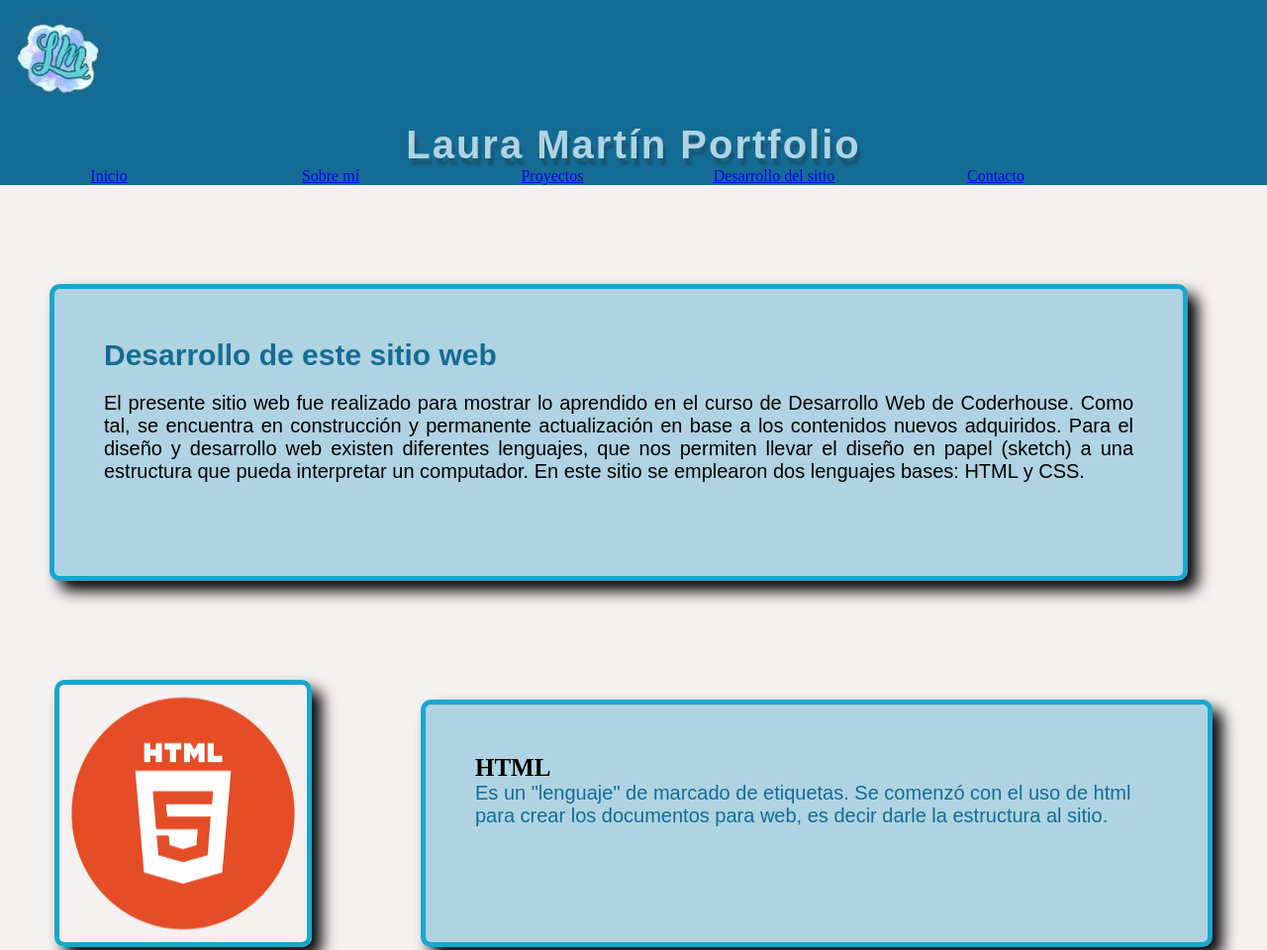
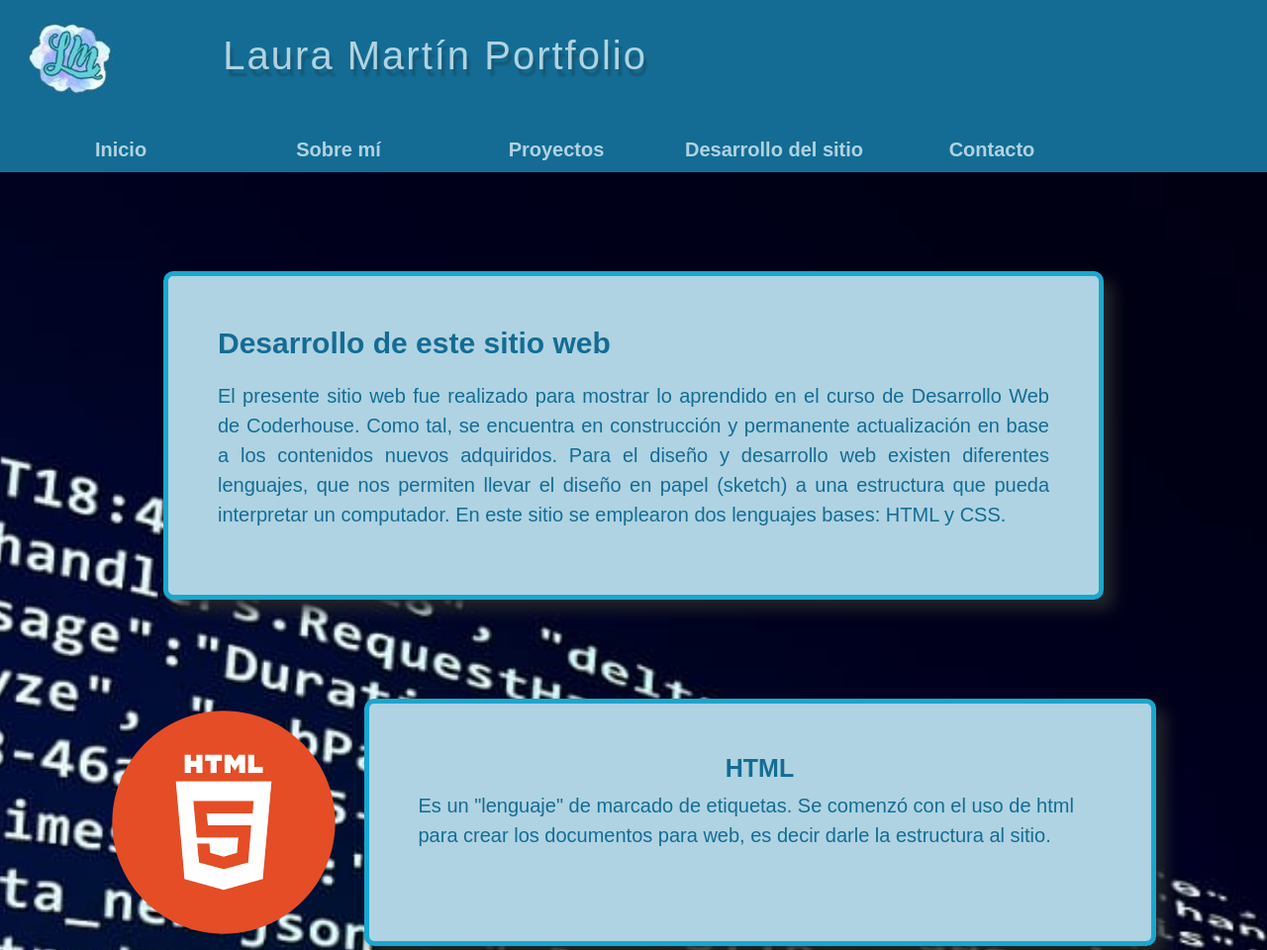
Before and after one commit to LauMartin7/Entrega-final, a plain HTML site: page pages/desarrollo.html in a window 1280 px wide. Shown: the top 960 px of the page at 99% size. Drawn offline with nearby package versions, Linux system fonts and the light colour scheme.

Commit message:
pagina desarrollo terminada(no mobile)

```diff
--- a/css/estilos.css
+++ b/css/estilos.css
@@ -74,6 +74,9 @@ header nav ul li {
     justify-content: center;
 }
 
+#headerDesarrollo {
+    margin-bottom: 0;
+}
 
 /*Main*/
 
@@ -308,19 +311,17 @@ p{
 
 /*Desarrollo del sitio*/
 
-.desarrollo{
-    height: 300px;
+
+.desarrollo {
     padding: 50px;
     background-color:  rgb(175, 211, 226);
     border: 5px solid rgb(25, 167, 206);
     border-radius: 10px;
     box-shadow: 10px 10px 15px;
-    margin-left: 50px;
-    margin-right: 80px;
+    margin-left: 95px;
 }
 
-.desarrollo p{
-    color: black;
+.desarrollo p {
     margin-top: 20px;
     text-align: justify;
 }
@@ -328,12 +329,13 @@ p{
 .lenguajes{
     display: flex;
     flex-flow: row wrap;
-    justify-content: space-around;
+    justify-content: center;
+    align-items: center;
     margin-top: 100px;
     width: 100%;
 }
 
-.lenguajes div{
+.lenguajesTexto {
     width: 800px;
     height: 250px;
     padding: 50px;
@@ -341,17 +343,23 @@ p{
     border: 5px solid rgb(25, 167, 206);
     border-radius: 10px;
     box-shadow: 10px 10px 15px;
-    margin-top: 20px;
 }
 
-.lenguajes div h3{
+.lenguajesTexto h3 {
+    font-family: 'Mukta', sans-serif;
     font-size: 25px;
+    color: rgb(20, 108, 148);
+    font-weight: bold;
+    text-align: center;
 }
 
-.lenguajes img {
-    border: 5px solid rgb(25, 167, 206);
-    border-radius: 10px;
-    box-shadow: 10px 10px 15px;
+
+#desarrollo {
+    padding-bottom: 100px;
+    padding-top: 100px;
+    background-image: url(../img/codigo.jpg);
+    background-size: cover;
+    background-position: center;
 }
 
 /*Contacto*/
@@ -452,6 +460,7 @@ footer {
 .descargarCV:hover {
     box-shadow: 5px 7px 18px 7px rgb(221, 237, 231);
 }
+
 
 /*MOVIL*/
 
--- a/pages/desarrollo.html
+++ b/pages/desarrollo.html
@@ -6,29 +6,57 @@
     <meta name="viewport" content="width=device-width, initial-scale=1.0">
     <title>Desarrollo del sitio | Laura Martín Portfolio</title>
     <link rel="shortcut icon" href="../img/favicon.png">
+    <!--bootstrap-->
+    <link href="https://cdn.jsdelivr.net/npm/bootstrap@5.3.0/dist/css/bootstrap.min.css" rel="stylesheet" integrity="sha384-9ndCyUaIbzAi2FUVXJi0CjmCapSmO7SnpJef0486qhLnuZ2cdeRhO02iuK6FUUVM" crossorigin="anonymous">
+    <script src="https://cdn.jsdelivr.net/npm/bootstrap@5.3.0/dist/js/bootstrap.bundle.min.js" integrity="sha384-geWF76RCwLtnZ8qwWowPQNguL3RmwHVBC9FhGdlKrxdiJJigb/j/68SIy3Te4Bkz" crossorigin="anonymous"></script>
     <link rel="stylesheet" href="../css/estilos.css">
 </head>
 <!--Body de la página Desarrollo-->
 <body>
     <!--Header con menú de navegación-->
-    <header id="header">
-        <div>
+    <header id="headerDesarrollo">
+        <div class="container-fluid">
+            <div class="row">
+                <div class="col-lg-2 col-4">
                     <img src="../img/logo.jpg" alt="logo-sitio">
+                </div>
+                <div class="col-lg-10 col-8">
                     <h1>Laura Martín Portfolio</h1>
                 </div>
-        <nav>
-            <ul>
-                <li><a href="../index.html" target="_blank">Inicio</a></li>
-                <li><a href="./sobreMi.html" target="_blank">Sobre mí</a></li>
-                <li><a href="./proyectos.html" target="_blank">Proyectos</a></li>
-                <li><a href="./desarrollo.html" target="_blank">Desarrollo del sitio</a></li>
-                <li><a href="./contacto.html" target="_blank">Contacto</a></li>
+            </div>
+        </div>
+        <nav class="navbar navbar-expand-lg navbar-light">
+            <div class="container-fluid">
+                <button class="navbar-toggler" type="button" data-bs-toggle="collapse" data-bs-target="#navbarNav" aria-controls="navbarNav" aria-expanded="false" aria-label="Toggle navigation">
+                    <span class="navbar-toggler-icon"></span>
+                </button>
+                <div class="collapse navbar-collapse" id="navbarNav">
+                    <ul class="navbar-nav">
+                        <li class="nav-item">
+                            <a class="nav-link" aria-current="page" href="../index.html" target="_blank">Inicio</a>
+                        </li>
+                        <li class="nav-item">
+                            <a class="nav-link" href="./sobreMi.html" target="_blank">Sobre mí</a>
+                        </li>
+                        <li class="nav-item">
+                            <a class="nav-link" href="./proyectos.html" target="_blank">Proyectos</a>
+                        </li>
+                        <li class="nav-item">
+                            <a class="nav-link" href="./desarrollo.html" target="_blank">Desarrollo del sitio</a>
+                        </li>
+                        <li class="nav-item">
+                            <a class="nav-link" href="./contacto.html" target="_blank">Contacto</a>
+                        </li>
                     </ul>
+                </div>
+            </div>
         </nav>
     </header>
-    <main>
-        <!--Div con explicación del sitio/intro de la página-->
-        <div class="desarrollo">
+    <main id="desarrollo">
+        <!--Section con explicación del sitio/intro de la página-->
+        <section class="container">
+            <div class="row">
+                <div class="desarrollo col-lg-10">
                     <h2>Desarrollo de este sitio web</h2>
                     <p>El presente sitio web fue realizado para mostrar lo aprendido en el curso
                     de Desarrollo Web de Coderhouse. Como tal, se encuentra en construcción y
@@ -38,10 +66,15 @@
                     computador. En este sitio se emplearon dos lenguajes bases: HTML y CSS.
                     </p>
                 </div>
-        <!--Sección de Html explicado brevemente, en un futuro reemplazaré por bootstrap-->
-        <section class="lenguajes">
+            </div>
+        </section>
+        <!--Sección de Html explicado brevemente-->
+        <section class="container">
+            <div class="row lenguajes">
+                <div class="col-lg-3">
                     <img src="../img/logo-html.png" alt="logo html">
-            <div>
+                </div>
+                <div class="lenguajesTexto col-lg-6">
                         <h3>HTML</h3>
                         <p>
                         Es un "lenguaje" de marcado de
@@ -49,21 +82,29 @@
                         darle la estructura al sitio.
                         </p>
                 </div>
+            </div>
         </section>
-        <!--Sección de CSS explicado brevemente, en un futuro reemplazaré por SASS, GIT y GitHub-->
-        <section class="lenguajes">
+        <!--Sección de CSS explicado brevemente-->
+        <section class="container">
+            <div class="row lenguajes">
+                <div class="col-lg-3">
                     <img src="../img/logo-css.png" alt="logo css">
-            <div>
+                </div>
+                <div class="lenguajesTexto col-lg-6">
                         <h3>CSS</h3>
                         <p>Luego se utilizó CSS, el cual es un lenguaje de diseño gráfico para
                         brindarle estilo al sitio, es decir permite controlar la apariencia de
                         una página web.</p>
                 </div>
+            </div>
         </section>
         <!--Sección de Bootstrap explicado brevemente-->
-        <section class="lenguajes">
+        <section class="container">
+            <div class="row lenguajes">
+                <div class="col-lg-3">
                     <img src="../img/bootstrap.png" alt="logo bootstrap">
-            <div>
+                </div>
+                <div class="lenguajesTexto col-lg-6">
                     <h3>Bootstrap</h3>
                     <p>Es un framework que permite crear interfaces web con CSS y JavaScript.
                     Permite lograr sitios responsive de forma sencilla. En este sitio web se
@@ -71,37 +112,55 @@
                     de media queries- y para realizar el navbar del header.
                     </p>
                 </div>
+            </div>
         </section>
-        <section class="lenguajes">
+        <!--Sección de GIT y GitHub explicado brevemente-->
+        <section class="container">
+            <div class="row lenguajes">
+                <div class="col-lg-3">
                     <img src="../img/Git_and_GitHub.jpg" alt="logo GIT y GIT HUB">
-            <div>
+                </div>
+                <div class="lenguajesTexto col-lg-6">
                     <h3>GIT y GitHub</h3>
                     <p>En este sitio se utilizó el controlador de versiones GIT para crear un
                     repositorio local que posteriormente se subió a GitHub para crear un repositorio
                     remoto y así implementar la corrección por parte de los tutores de Coderhouse.
                     </p>
                 </div>
+            </div>
         </section>
         <!--Sección de Javascript explicado brevemente-->
-        <section class="lenguajes">
+        <section class="container">
+            <div class="row lenguajes">
+                <div class="col-lg-3">
                     <img src="../img/JavaScript-logo.png" alt="logo JS">
-            <div>
+                </div>
+                <div class="lenguajesTexto col-lg-6">
                     <h3>Javascript</h3>
                     <p>Se implementará en un futuro cercano Javascript, el cual es un lenguaje de programación
                     que permite añadir características interactivas al sitio web, y de esta manera por ej se
                     podrá enviar el formulario de contacto del sitio.</p>
                 </div>
+            </div>
         </section>
     </main>
     <!--Footer con link a linkedin y descargar CV-->
     <footer>
+        <div class="container-fluid">
+            <div class="row">
+                <div class="grillaFooter col-7 col-lg-7">
                     <a href="https://www.linkedin.com/in/mar%C3%ADa-laura-m-7b801921/" target="_blank">
                         <img src="../img/linkedin.png" alt="linkedin">
                     </a>
-            <img src="../img/mail.png" alt="email">
-            <p id="mail">e-mail:mlaumartin7@gmail.com</p>
-            <p>2023-Todos los derechos reservados</p>
-            <a class="descargarCV" href="../files/CurriculumVitae.pdf">Descargar CV</a>
+                    <img id="imgMail" src="../img/mail.png" alt="email">
+                    <p>e-mail:<br/>mlaumartin7@gmail.com</p>
+                </div>
+                <div class="grillaFooter col-5 col-lg-5">
+                    <a class="descargarCV" href="../files/CurriculumVitae.pdf" target="_blank">Descargar CV</a>
+                    <p>2023<br/>Todos los derechos reservados</p>
+                </div>
+            </div>
+        </div>
     </footer>
 </body>
 </html>
```
Also changed, not shown: pages/contacto.html (+1 -0 lines), pages/proyectos.html (+1 -1 lines), img/chicaCodigo.jpg (added), img/codigo.jpg (added), img/iconoForm.jpg (added), img/send.jpg (added). Lines whose indentation alone changed are shown as unchanged.
